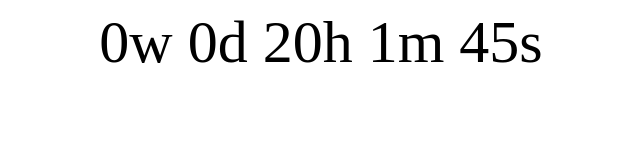
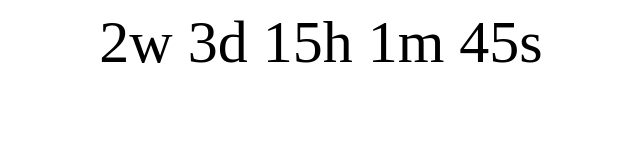
Before and after one commit to Shubham24/SemesterCountownSP19, a plain HTML site: page index.html in a window 1280 px wide. Shown: the whole page, without its empty margins (319-959 px from the left). Drawn offline with Linux system fonts and the light colour scheme.

Commit message:
Update index.html

```diff
--- a/index.html
+++ b/index.html
@@ -15,7 +15,7 @@ p {
 
 <script>
 // Set the date we're counting down to
-var countDownDate = new Date("Apr 5, 2019 20:30:00").getTime();
+var countDownDate = new Date("Apr 22, 2019 15:30:00").getTime();
 
 // Update the count down every 1 second
 var x = setInterval(function() {
```
